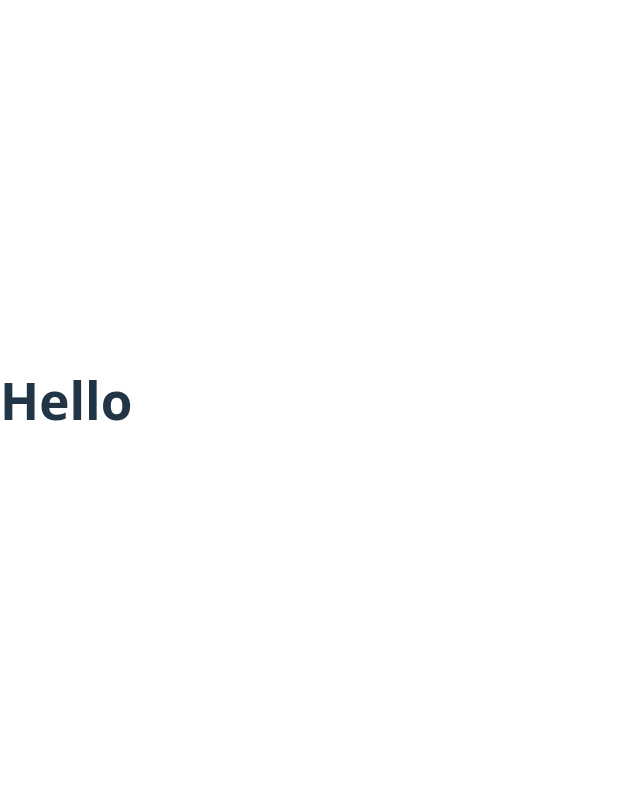
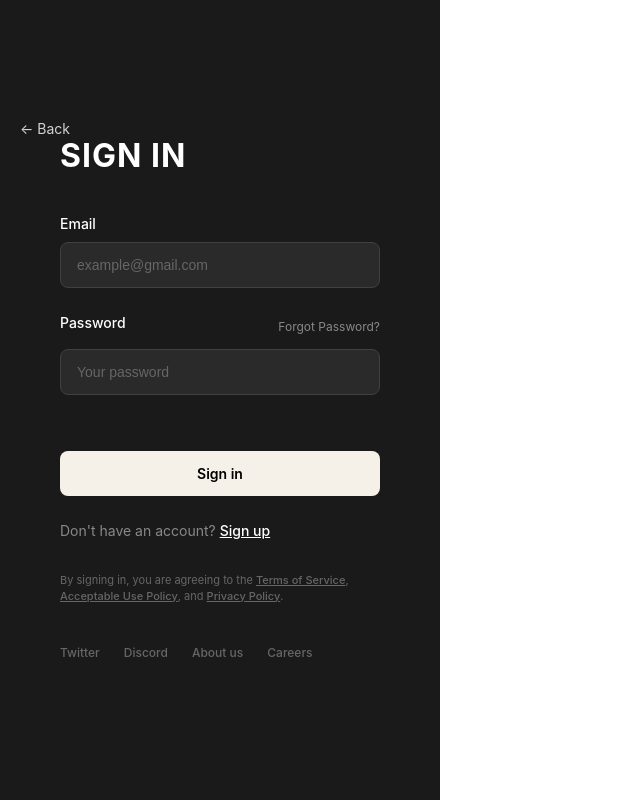
Before and after one commit to Haseeb1717/SocialViAi-Project, a React (Vite) app: page / in a window 1280 px wide. Shown: the whole page, without its empty margins (0-640 px from the left). Built offline with nearby package versions, Linux system fonts and the light colour scheme.

Commit message:
login finish

```diff
--- a/src/App.jsx
+++ b/src/App.jsx
@@ -1,10 +1,17 @@
-function App() {
+// src/App.jsx
+import React from 'react';
+import { BrowserRouter as Router, Routes, Route } from 'react-router-dom';
+import Login from './components/pages/Login';
 
+const App = () => {
   return (
-    <>
- <h1>Hello</h1>
-    </>
-  )
-}
+    <Router>
+      <Routes>
+        <Route path="/" element={<Login />} />
+        {/* Add more routes here later */}
+      </Routes>
+    </Router>
+  );
+};
 
-export default App
+export default App;
--- a/src/components/pages/Login.jsx
+++ b/src/components/pages/Login.jsx
@@ -0,0 +1,60 @@
+import React from 'react';
+import './style/Login.css';
+
+const Login = () => {
+  return (
+    <div className="login-container">
+      <div className="login-form">
+        <div className="back-button">
+          <span>← Back</span>
+        </div>
+
+        <h1 className="login-title">SIGN IN</h1>
+
+        <form>
+          <div className="form-group">
+            <label htmlFor="email">Email</label>
+            <input
+              type="email"
+              id="email"
+              placeholder="example@gmail.com"
+              className="form-input"
+            />
+          </div>
+
+          <div className="form-group">
+            <div className="password-header">
+              <label htmlFor="password">Password</label>
+              <a href="#" className="forgot-password">Forgot Password?</a>
+            </div>
+            <input
+              type="password"
+              id="password"
+              placeholder="Your password"
+              className="form-input"
+            />
+          </div>
+
+          <button type="submit" className="sign-in-btn">Sign in</button>
+        </form>
+
+        <p className="signup-text">
+          Don't have an account? <a href="#" className="signup-link">Sign up</a>
+        </p>
+
+        <div className="legal-text">
+          <p>By signing in, you are agreeing to the <a href="#">Terms of Service</a>, <a href="#">Acceptable Use Policy</a>, and <a href="#">Privacy Policy</a>.</p>
+        </div>
+
+        <footer className="footer-links">
+          <a href="#">Twitter</a>
+          <a href="#">Discord</a>
+          <a href="#">About us</a>
+          <a href="#">Careers</a>
+        </footer>
+      </div>
+    </div>
+  );
+};
+
+export default Login;
--- /dev/null
+++ b/src/components/pages/style/Login.css
@@ -0,0 +1,184 @@
+* {
+    margin: 0;
+    padding: 0;
+    box-sizing: border-box;
+  }
+
+  body {
+    font-family: -apple-system, BlinkMacSystemFont, 'Segoe UI', Roboto, sans-serif;
+  }
+
+  .login-container {
+    min-height: 100vh;
+    background-color: #1a1a1a;
+    display: flex;
+    align-items: center;
+    justify-content: center;
+    padding: 20px;
+  }
+
+  .login-form {
+    width: 100%;
+    max-width: 400px;
+    padding: 40px;
+    position: relative;
+  }
+
+  .back-button {
+    position: absolute;
+    top: 20px;
+    left: 0;
+    color: #ffffff;
+    font-size: 14px;
+    cursor: pointer;
+    opacity: 0.8;
+  }
+
+  .back-button:hover {
+    opacity: 1;
+  }
+
+  .login-title {
+    color: #ffffff;
+    font-size: 32px;
+    font-weight: 700;
+    margin-bottom: 40px;
+    text-align: left;
+    letter-spacing: 1px;
+  }
+
+  .form-group {
+    margin-bottom: 24px;
+  }
+
+  .form-group label {
+    display: block;
+    color: #ffffff;
+    font-size: 14px;
+    margin-bottom: 8px;
+    font-weight: 500;
+  }
+
+  .password-header {
+    display: flex;
+    justify-content: space-between;
+    align-items: center;
+    margin-bottom: 8px;
+  }
+
+  .forgot-password {
+    color: #888888;
+    font-size: 12px;
+    text-decoration: none;
+    font-weight: 400;
+  }
+
+  .forgot-password:hover {
+    color: #bbbbbb;
+    text-decoration: underline;
+  }
+
+  .form-input {
+    width: 100%;
+    padding: 14px 16px;
+    background-color: #2a2a2a;
+    border: 1px solid #404040;
+    border-radius: 8px;
+    color: #ffffff;
+    font-size: 14px;
+    outline: none;
+    transition: border-color 0.2s ease;
+  }
+
+  .form-input::placeholder {
+    color: #666666;
+  }
+
+  .form-input:focus {
+    border-color: #666666;
+  }
+
+  .sign-in-btn {
+    width: 100%;
+    padding: 14px;
+    background-color: #f5f0e8;
+    color: #000000;
+    font-size: 14px;
+    font-weight: 600;
+    border: none;
+    border-radius: 8px;
+    cursor: pointer;
+    margin: 32px 0 24px 0;
+    transition: background-color 0.2s ease;
+  }
+
+  .sign-in-btn:hover {
+    background-color: #ede6db;
+  }
+
+  .signup-text {
+    color: #888888;
+    font-size: 14px;
+    text-align: left;
+    margin-bottom: 32px;
+  }
+
+  .signup-link {
+    color: #ffffff;
+    text-decoration: underline;
+  }
+
+  .signup-link:hover {
+    color: #cccccc;
+  }
+
+  .legal-text {
+    margin-bottom: 40px;
+  }
+
+  .legal-text p {
+    color: #666666;
+    font-size: 11px;
+    line-height: 1.4;
+  }
+
+  .legal-text a {
+    color: #666666;
+    text-decoration: underline;
+  }
+
+  .legal-text a:hover {
+    color: #888888;
+  }
+
+  .footer-links {
+    display: flex;
+    gap: 24px;
+  }
+
+  .footer-links a {
+    color: #666666;
+    text-decoration: none;
+    font-size: 12px;
+    font-weight: 500;
+  }
+
+  .footer-links a:hover {
+    color: #888888;
+  }
+
+  @media (max-width: 480px) {
+    .login-form {
+      padding: 20px;
+    }
+
+    .login-title {
+      font-size: 28px;
+      margin-bottom: 32px;
+    }
+
+    .footer-links {
+      flex-wrap: wrap;
+      gap: 16px;
+    }
+  }
--- a/src/main.jsx
+++ b/src/main.jsx
@@ -2,13 +2,10 @@
 import React from 'react';
 import ReactDOM from 'react-dom/client';
 import App from './App';
-import { BrowserRouter } from 'react-router-dom';
 import './index.css';
 
 ReactDOM.createRoot(document.getElementById('root')).render(
   <React.StrictMode>
-    <BrowserRouter>
-      <App />
-    </BrowserRouter>
+    <App />
   </React.StrictMode>
 );
```
